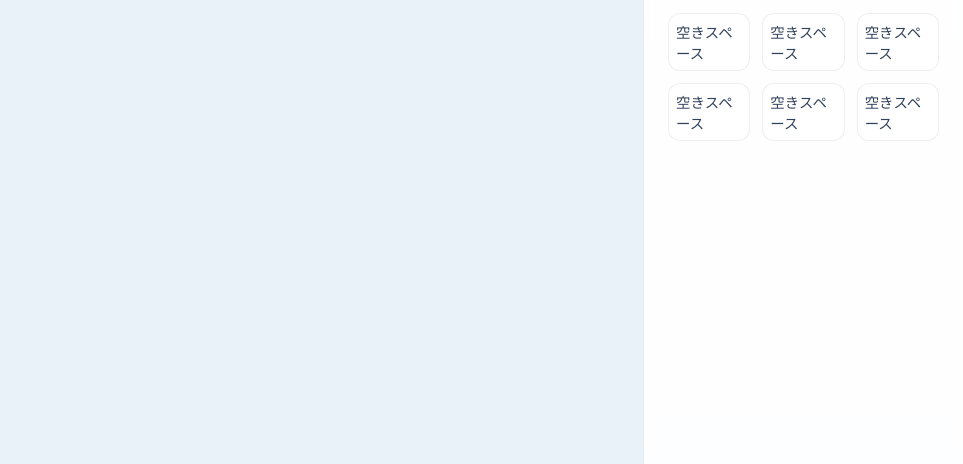
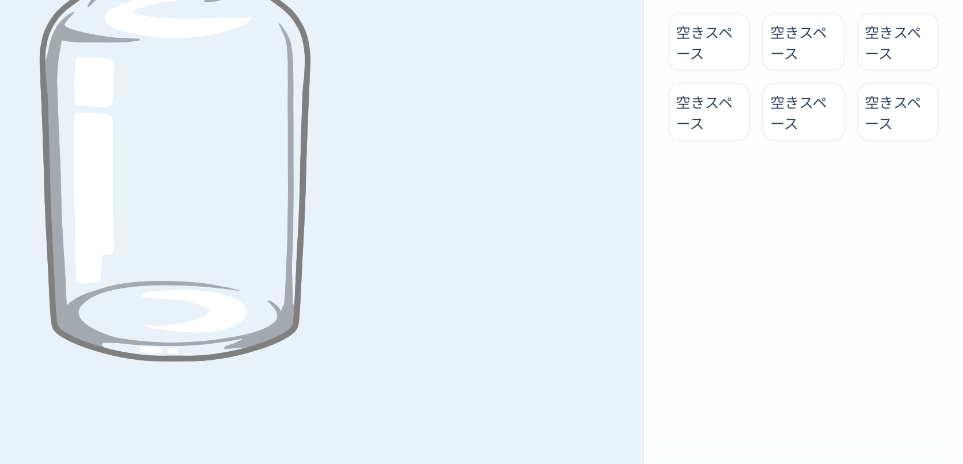
Before and after one commit to mike73192/coin3, a website built with Vite: page index.html in a window 1280 px wide. Shown: the part 336-800 px from the top of the page, without its empty margins (317-1280 px from the left). Built offline with nearby package versions, Linux system fonts and the light colour scheme; animation ran at ten frames a second.

Commit message:
Fix jar rendering by layering bottle canvas above game

```diff
--- a/src/main.ts
+++ b/src/main.ts
@@ -21,7 +21,7 @@ const gameConfig: Phaser.Types.Core.GameConfig = {
   parent: 'game-container',
   width: size.width,
   height: size.height,
-  backgroundColor: '#e9f1f9',
+  transparent: true,
   physics: {
     default: 'matter',
     matter: {
--- a/src/scenes/MainScene.ts
+++ b/src/scenes/MainScene.ts
@@ -3,7 +3,7 @@ import { CoinFactory } from '@/services/CoinFactory';
 import { gameState } from '@/services/GameStateManager';
 import bottleImageUrl from '../../art/fb32b0195c07167f33583a0225f2b927-1.png';
 
-const BACKGROUND_COLOR = 0xe9f1f9;
+const BACKGROUND_COLOR = '#e9f1f9';
 
 export class MainScene extends Phaser.Scene {
   private coinFactory!: CoinFactory;
@@ -29,7 +29,6 @@ export class MainScene extends Phaser.Scene {
   }
 
   create(): void {
-    this.cameras.main.setBackgroundColor(BACKGROUND_COLOR);
     const boundaryThickness = Math.max(this.scale.width, this.scale.height) * 0.01;
     this.matter.world.setBounds(0, 0, this.scale.width, this.scale.height, boundaryThickness, true, true, false, true);
     this.createBottle();
@@ -102,12 +101,13 @@ export class MainScene extends Phaser.Scene {
     canvas.style.width = '100%';
     canvas.style.height = '100%';
     canvas.style.pointerEvents = 'none';
-    canvas.style.zIndex = '0';
+    canvas.style.setProperty('z-index', '2', 'important');
 
     const gameCanvas = this.game.canvas as HTMLCanvasElement | undefined;
     if (gameCanvas) {
       gameCanvas.style.position = 'relative';
-      gameCanvas.style.zIndex = '1';
+      gameCanvas.style.setProperty('z-index', '1', 'important');
+      gameCanvas.style.backgroundColor = 'transparent';
     }
 
     container.insertBefore(canvas, container.firstChild);
@@ -155,6 +155,8 @@ export class MainScene extends Phaser.Scene {
 
     const ctx = this.bottleContext;
     ctx.clearRect(0, 0, width, height);
+    ctx.fillStyle = BACKGROUND_COLOR;
+    ctx.fillRect(0, 0, width, height);
 
     const imageReady = this.ensureBottleImage();
 
--- a/src/styles/main.css
+++ b/src/styles/main.css
@@ -21,6 +21,16 @@ body {
 #game-container {
   flex: 1;
   position: relative;
+  background: #e9f1f9;
+}
+
+#bottle-canvas {
+  position: absolute;
+  inset: 0;
+  width: 100%;
+  height: 100%;
+  pointer-events: none;
+  z-index: 2 !important;
 }
 
 canvas {
```
